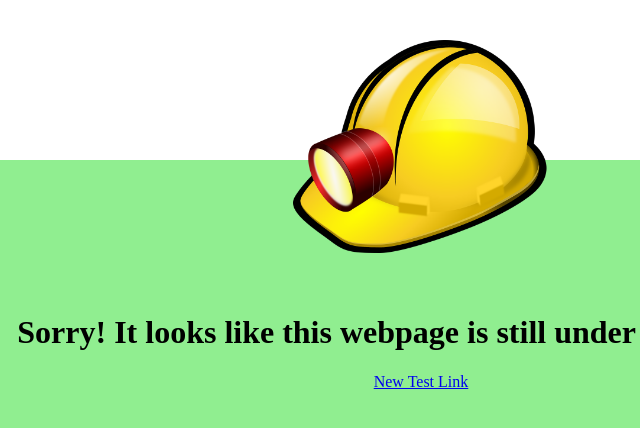
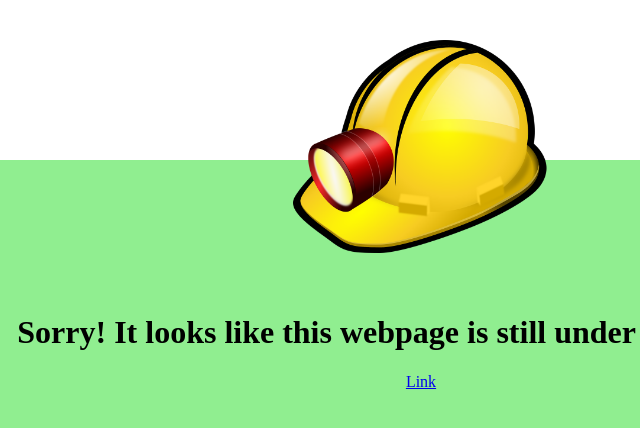
Before and after one commit to Pharaohcious/mattyounan.me, a plain HTML site: page index.html in a window 1280 px wide. Shown: the full height of the page, 219-859 px from the left. Drawn offline with Linux system fonts and the light colour scheme.

Commit message:
testing git

```diff
--- a/index.html
+++ b/index.html
@@ -11,7 +11,7 @@
 	<div class="container centerv centerh" style="flex-direction: column;">
 		<img src="hardhat-1300442_960_720.png" alt="Construction Hat" style="width: 20%; padding: 40px;">
 		<h1>Sorry! It looks like this webpage is still under construction!</h1>
-		<a href="../MenasWebsite/index.html">New Test Link</a>
+		<a href="../MenasWebsite/index.html">Link</a>
 	</div>
 	<div style="width: 100%; height: 100%; background: lightgreen; position: fixed; top: 20%; z-index: -1;"></div>
 </body>
```
